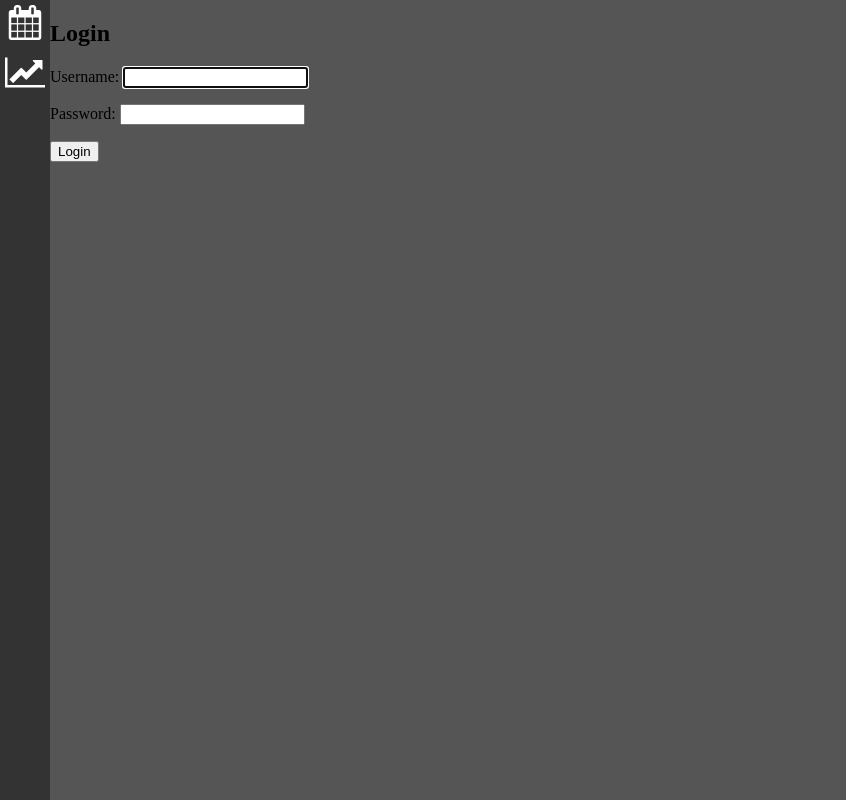
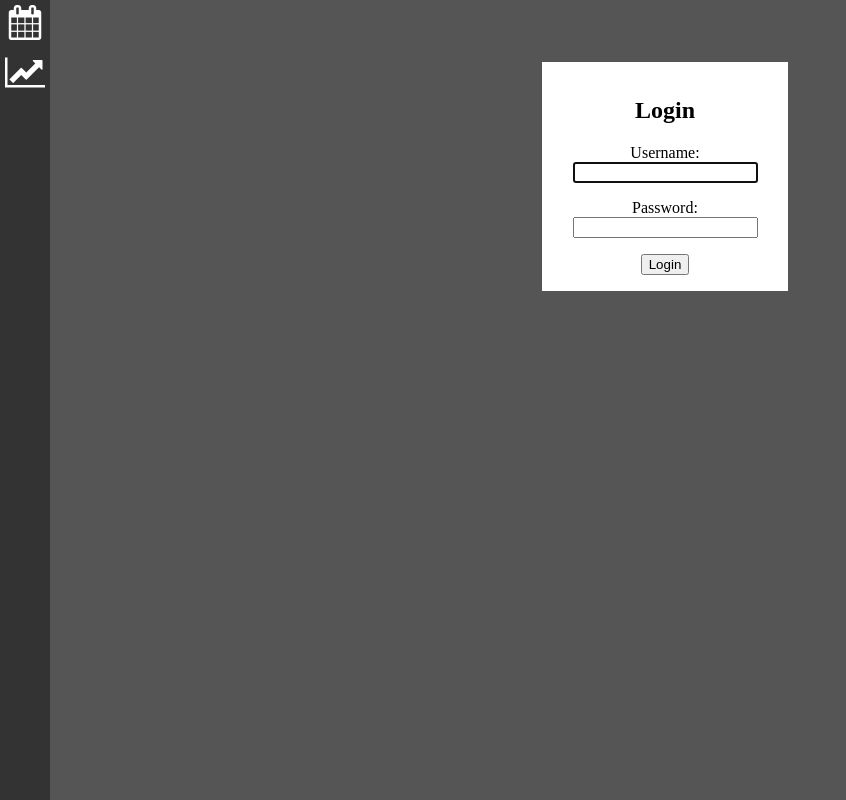
Before and after one commit to SimkinsD/CMPT395-Term-Project, a Django app: page /user/login/ in a window 1280 px wide. Shown: the part 78-878 px from the top of the page, without its empty margins (0-846 px from the left). Run offline with Django 3.2, Linux system fonts and the light colour scheme.

Commit message:
Added styling to the User Login Page
The User login page was blending in with the page background so I
changed it to contrast the background better; I added a User_login.css
file and added the CSS links to the login.html file as well as the
appropriate div.

```diff
--- /dev/null
+++ b/CMPT395/static/css/user_login.css
@@ -0,0 +1,8 @@
+#login_div{
+    padding:1em;
+    text-align: center;
+    background-color: white;
+    margin-top: 5%;
+    margin-left:40%;
+    margin-right:40%;
+}
--- a/CMPT395/templates/registration/login.html
+++ b/CMPT395/templates/registration/login.html
@@ -2,11 +2,16 @@
 
 {% block title %}Login{% endblock %}
 
+{% load static %}
+{% block add_css %}<link rel="stylesheet" type="text/css" href="{% static 'css/user_login.css' %}" />{% endblock %}
+
 {% block content %}
+  <div id="login_div">
     <h2>Login</h2>
     <form method="post">
       {% csrf_token %}
       {{ form.as_p }}
       <button type="submit">Login</button>
     </form>
+  </div>
 {% endblock %}
```
Lines whose indentation alone changed are shown as unchanged.
